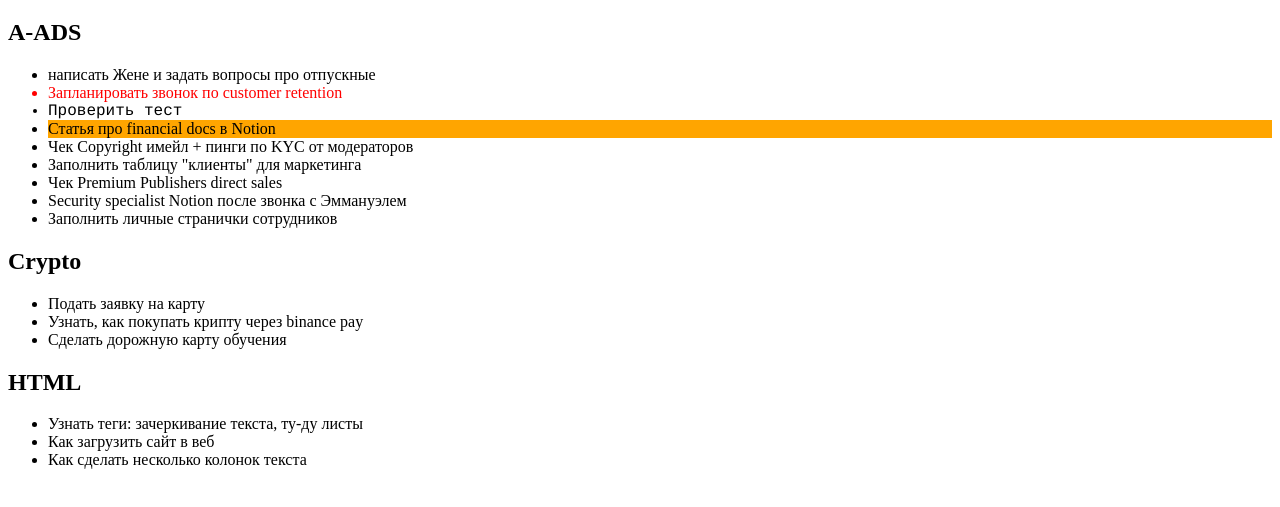
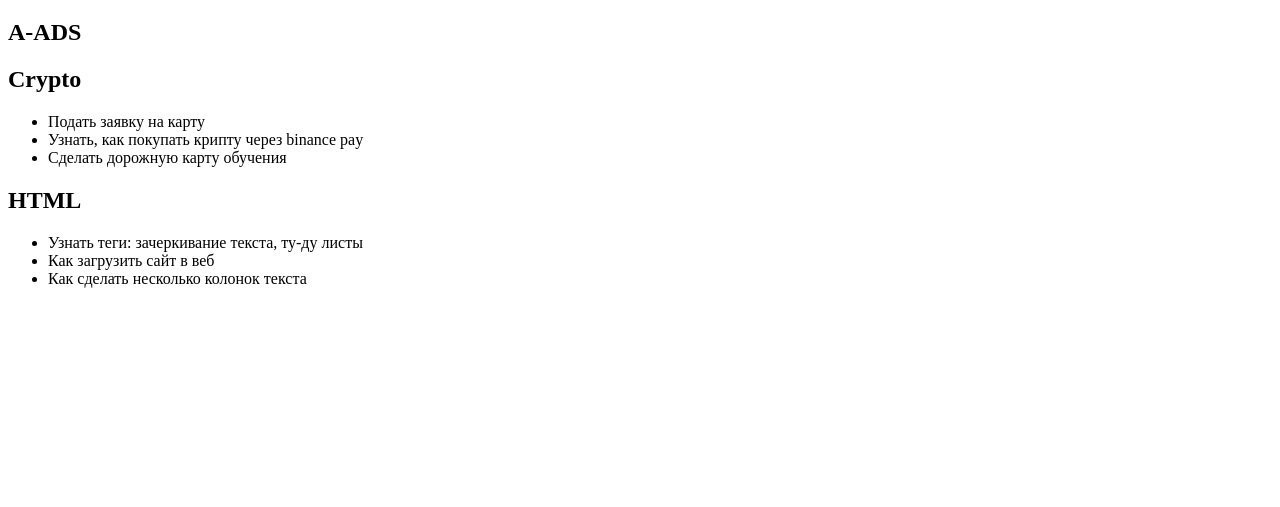
Before and after one commit to danielpersky/danielpersky.github.io, a plain HTML site: page index.html in a window 1280 px wide. Shown: the part 61-568 px from the top of the page. Drawn offline with Linux system fonts and the light colour scheme.

Commit message:
Update index.html

```diff
--- a/index.html
+++ b/index.html
@@ -8,18 +8,7 @@
 <body>
 <h1 style="color:maroon; font-family:courier; text-align: center">To do</h1>
   <h2> A-ADS</h2>
-  <ul>
-  <li>написать Жене и задать вопросы про отпускные</li>
-  <li style="color:red">Запланировать звонок по customer retention</li>
-  <li style="font-family:courier" =>Проверить тест</li>
-  <li style="background-color:orange">Статья про financial docs в Notion</li>
-  <li>Чек Copyright имейл + пинги по KYC от модераторов</li>
-  <li>Заполнить таблицу "клиенты" для маркетинга </li>
-  <li>Чек Premium Publishers direct sales</li>
-  <li>Security specialist Notion после звонка с Эммануэлем</li>
-   <li> Заполнить личные странички сотрудников </li>
-  </ul>
- <h2>Crypto</h2>
+  <h2>Crypto</h2>
   <ul>
   <li>Подать заявку на карту</li>
   <li>Узнать, как покупать крипту через binance pay</li>
```
